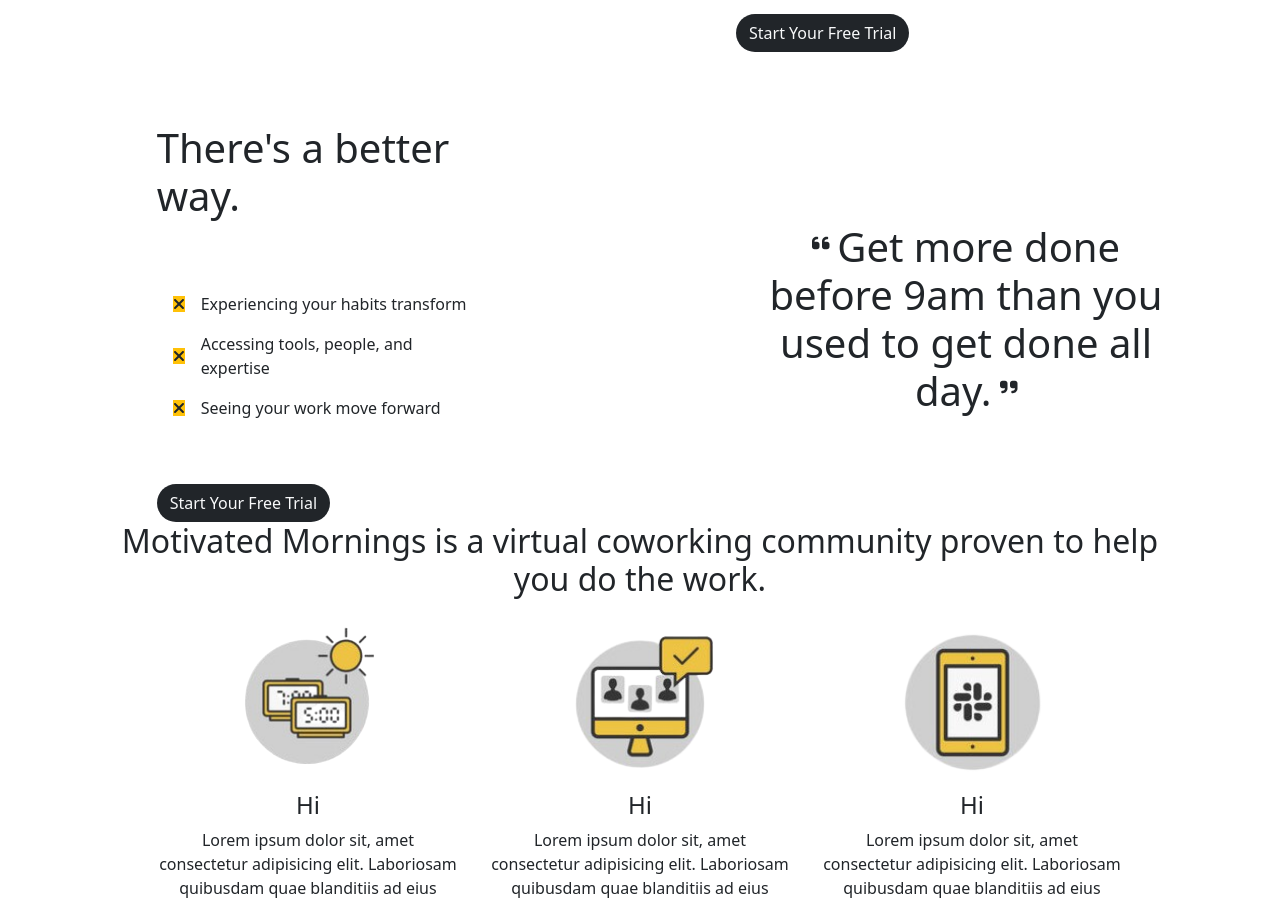
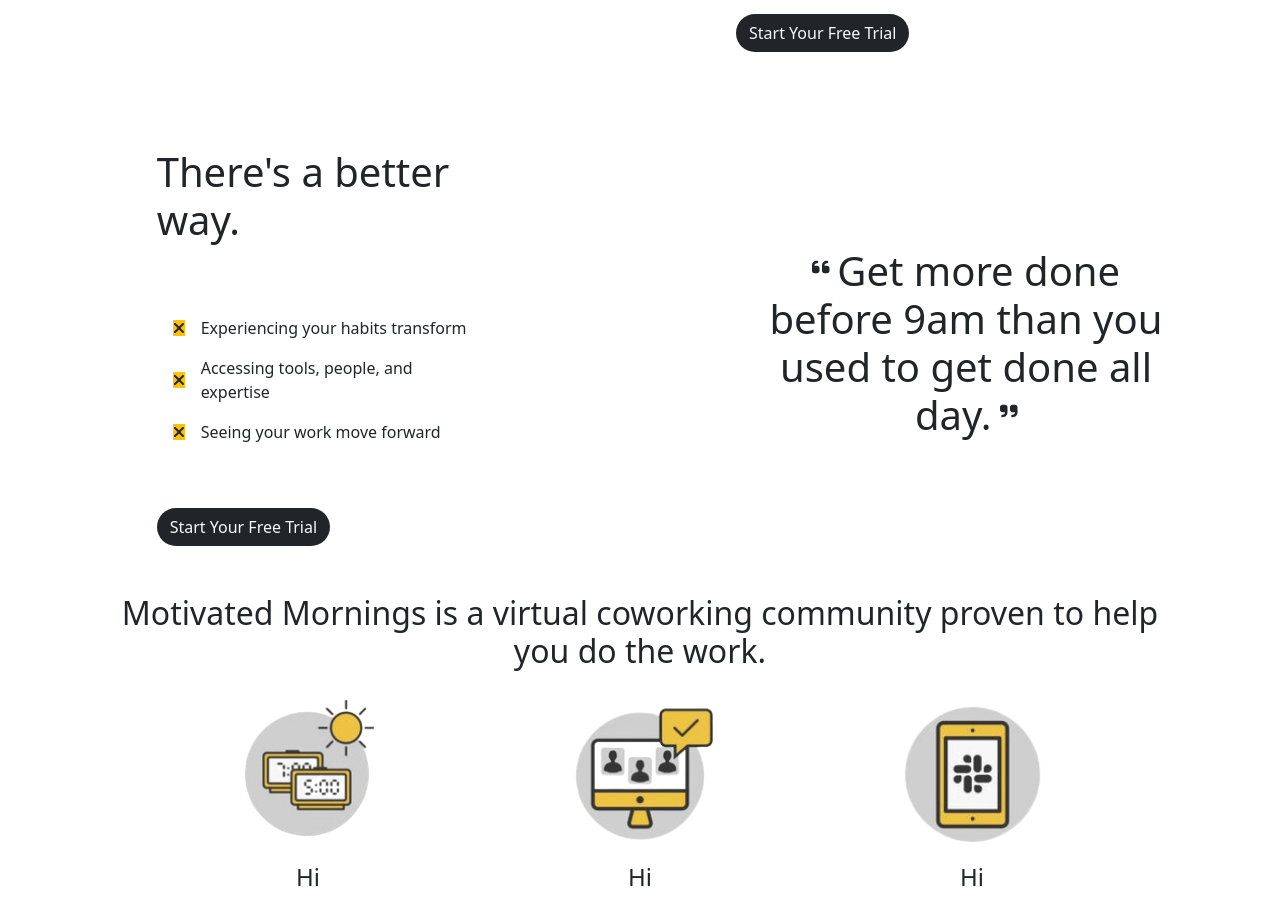
Before and after one commit to Ajith369369/motivated-mornings-frontend, a React (Vite) app: page / in a window 1280 px wide. Shown: the part 1142-2046 px from the top of the page. Built offline with nearby package versions, Linux system fonts and the light colour scheme.

Commit message:
Add margin.

```diff
--- a/src/components/Header.jsx
+++ b/src/components/Header.jsx
@@ -121,7 +121,7 @@ function Header() {
             <div className="col-md-1"></div>
           </div>
         </section>
-        <section id="better">
+        <section id="better" className="my-5">
           <div className="row">
             <div className="col-md-1"></div>
             <div className="col-md-4">
```
